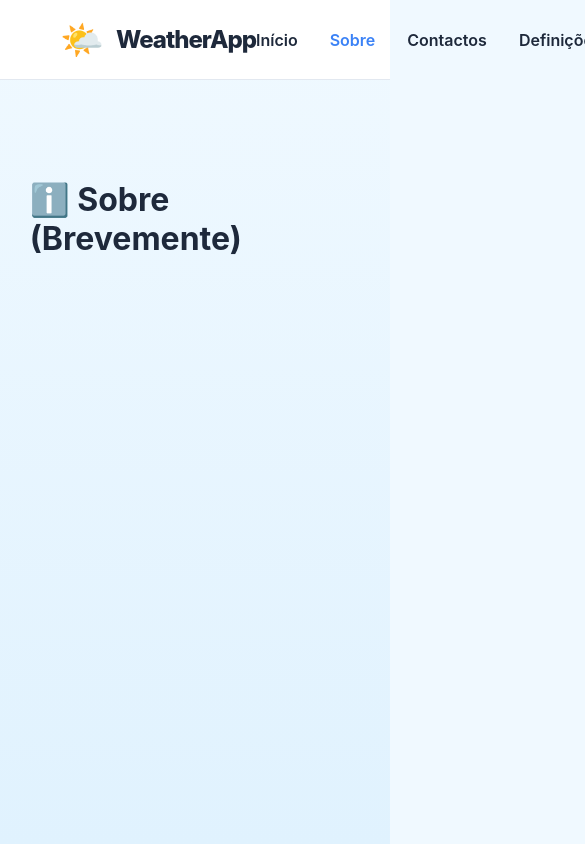
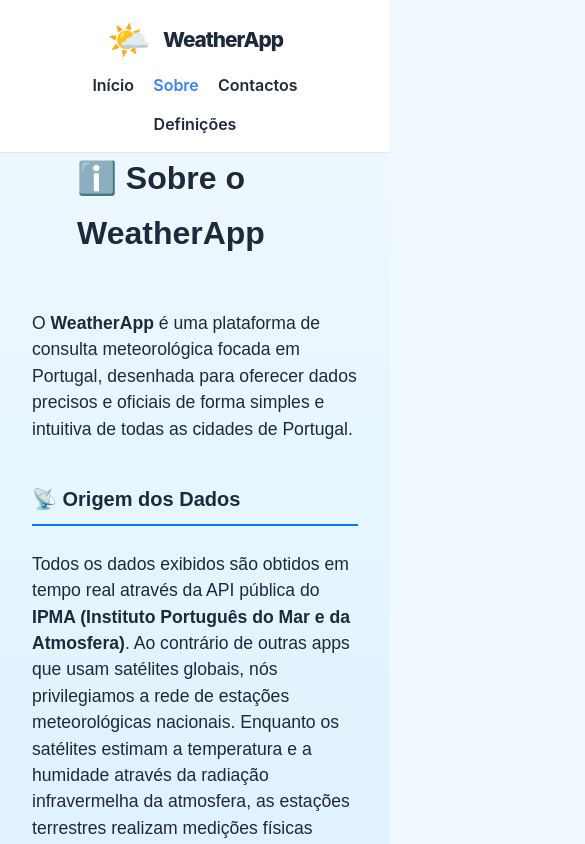
Before and after one commit to luismotadev22/weather-app, a React (Vite) app: page /sobre in a window 390 px wide. Shown: the top 844 px of the page, 585 px wide, since content can reach past the window. Built offline with nearby package versions, Linux system fonts and the light colour scheme.

Commit message:
New Version22

```diff
--- a/public/districts-islands.json
+++ b/public/districts-islands.json
@@ -13,6 +13,7 @@
     { "globalIdLocal": 1110600, "local": "Lisboa" },
     { "globalIdLocal": 1121400, "local": "Portalegre" },
     { "globalIdLocal": 1131200, "local": "Porto" },
+    { "globalIdLocal": 1131200, "local": "Matosinhos" },
     { "globalIdLocal": 1141600, "local": "Santarém" },
     { "globalIdLocal": 1151200, "local": "Setúbal" },
     { "globalIdLocal": 1160900, "local": "Viana do Castelo" },
--- a/src/App.css
+++ b/src/App.css
@@ -14,15 +14,15 @@
 
 header.main-header,
 .main-header {
-  width: 100% !important;
-  background-color: var(--header-bg) !important;
-  border-bottom: 1px solid var(--header-border) !important;
+  width: 100% ;
+  background-color: var(--header-bg) ;
+  border-bottom: 1px solid var(--header-border) ;
 
   padding: 18px 60px;
   position: sticky;
   top: 0;
   z-index: 1000;
-  font-weight: 800 !important;
+  font-weight: 800 ;
   backdrop-filter: blur(10px);
   transition: background-color 0.3s ease, border-color 0.3s ease;
   display: flex;
@@ -104,7 +104,7 @@
   gap: 25px !important;
 
   /* Espaço extra no topo para não colar na Navbar */
-  padding: 80px 0 !important;
+  padding: 40px 0 !important;
 }
 
 /* 2. HERO SECTION - Título e Pesquisa */
@@ -596,3 +596,279 @@
 body.dark .hero-section p {
   color: #cbd5e1 !important;
 }
+
+.sobre-container {
+  padding: 40px 20px;
+  max-width: 1100px;
+  margin: 0 auto;
+  font-family: Arial, sans-serif;
+  line-height: 1.7;
+  text-align: left;
+}
+
+/* Seções */
+.sobre-section {
+  margin-bottom: 40px;
+  margin-left: -180px;
+}
+
+/* Título principal */
+.sobre-title {
+  font-size: 2rem;
+  color: #007bff;
+  margin-bottom: 30px;
+  font-weight: bold;
+}
+
+/* Subtítulos */
+.sobre-subtitle {
+  font-size: 1.4rem;
+  border-bottom: 2px solid #007bff;
+  padding-bottom: 8px;
+  margin-bottom: 25px;
+  font-weight: 600;
+}
+
+/* Texto */
+.sobre-text {
+  font-size: 1.1rem;
+  margin-bottom: 20px;
+  margin-left: 10px;
+}
+
+/* Lista */
+.sobre-list {
+  padding-left: 25px;
+  font-size: 1.05rem;
+}
+
+.sobre-list li {
+  margin-bottom: 10px;
+}
+
+/* Responsividade */
+@media (max-width: 768px) {
+  .sobre-container {
+    padding: 30px 15px;
+  }
+
+  .sobre-title {
+    font-size: 1.7rem;
+  }
+
+  .sobre-subtitle {
+    font-size: 1.25rem;
+  }
+
+  .sobre-text {
+    font-size: 1rem;
+  }
+}
+
+
+.contactos-card {
+  display: flex;
+  align-items: center;
+  gap: 80px;
+  background: rgba(255, 255, 255, 0.5);
+  padding: 90px;
+  border-radius: 15px;
+  box-shadow: 0 4px 15px rgba(0,0,0,0.05);
+  margin-top: 20px;
+  margin-left: 150px;
+  margin-right: 50px;
+  justify-content: center;
+}
+
+/* Estilo da Foto */
+.contactos-img {
+  width: 350px;
+  height: 350px;
+  object-fit: cover;
+  image-rendering: -webkit-optimize-contrast; /* Para Chrome/Safari */
+  image-rendering: crisp-edges;
+
+  /* Adiciona um filtro leve de nitidez e brilho */
+  filter: contrast(1.05) brightness(1.02);
+
+
+  box-shadow: 0 4px 15px rgba(0,0,0,0.2);
+}
+
+/* Ajuste das informações */
+.contactos-info {
+  flex: 1;
+}
+
+h1.sobre-title {
+  font-size: 2.0rem;
+  margin-bottom: 50px;
+  margin-top: -50px;
+  margin-left: 45px;
+}
+
+.contactos-info p {
+  margin: 30px 0;
+  font-size: 1.1rem;
+
+}
+
+p.sobre-text {
+  font-size: 1.1rem;
+  line-height: 1.5;
+  margin-bottom: 5px;
+}
+
+/* Responsividade para Mobile */
+
+@media (max-width: 768px) {
+
+  /* HEADER */
+  .main-header {
+    padding: 14px 18px;
+  }
+
+  .nav-container {
+    flex-direction: column;
+    gap: 14px;
+  }
+
+  .brand-text {
+    font-size: 1.3rem;
+  }
+
+  .nav-links {
+    gap: 1.2rem;
+    flex-wrap: wrap;
+    justify-content: center;
+  }
+
+  /* CONTENT AREA */
+  .content-area {
+    width: 100% !important;
+    padding: 24px 16px !important;
+    gap: 32px !important;
+  }
+
+  /* HERO */
+  .hero-section {
+    gap: 28px;
+    padding: 0 8px;
+  }
+
+  .hero-section h1 {
+    font-size: 2rem;
+    text-align: center;
+  }
+
+  .hero-section p {
+    text-align: center;
+    font-size: 1rem;
+  }
+
+  /* SEARCH */
+  .search-form {
+    max-width: 100%;
+    padding: 6px;
+  }
+
+  .search-input {
+    font-size: 1rem;
+    height: 44px;
+  }
+
+  .search-button {
+    padding: 0 22px;
+    height: 44px;
+    font-size: 0.95rem;
+  }
+
+  /* FAVORITES */
+  .favorites-section {
+    margin-top: 32px;
+    gap: 24px;
+  }
+
+  .favorites-grid {
+    grid-template-columns: 1fr;
+    gap: 1rem;
+  }
+
+  .favorite-card,
+  .favorite-card-button {
+    padding: 18px;
+  }
+
+  .city-name {
+    font-size: 1.1rem;
+  }
+
+  /* WEATHER CARD */
+  .weather-card {
+    padding: 22px;
+    margin: 20px 0;
+  }
+
+  .weather-icon {
+    font-size: 3.2rem;
+  }
+
+  .weather-label {
+    font-size: 1.2rem;
+  }
+
+  .temp-max {
+    font-size: 1.9rem;
+  }
+
+  .temp-min {
+    font-size: 1.05rem;
+  }
+
+  .weather-details {
+    grid-template-columns: 1fr 1fr;
+    gap: 10px;
+  }
+
+  /* DETAIL PAGE */
+  .city-detail-container {
+    margin-top: 0;
+    padding: 0 12px;
+  }
+
+  .detail-header {
+    flex-direction: column;
+    align-items: flex-start;
+    gap: 10px;
+  }
+
+  .detail-header h1 {
+    font-size: 1.6rem;
+  }
+
+  .back-link {
+    margin-bottom: 10px;
+  }
+
+  /* SOBRE PAGE */
+  .sobre-container {
+    padding: 24px 16px;
+  }
+
+  .sobre-section {
+    margin-left: 0;
+  }
+
+  .sobre-title {
+    font-size: 1.6rem;
+  }
+
+  .sobre-subtitle {
+    font-size: 1.25rem;
+  }
+
+  .sobre-text {
+    font-size: 1rem;
+    margin-left: 0;
+  }
+}
--- a/src/App.jsx
+++ b/src/App.jsx
@@ -5,6 +5,8 @@
 import HomePage from './layout/homepage.jsx';
 import CityDetailPage from './layout/citydetailpage.jsx';
 import SettingsPage from "./layout/settingspage.jsx";
+import Sobre from './layout/sobre.jsx';
+import Contactos from './layout/contactos.jsx';
 
 function App() {
   return (
@@ -14,8 +16,8 @@
         <Routes>
           <Route path="/" element={<HomePage />} />
           <Route path="/cidade/:cityId" element={<CityDetailPage />} />
-          <Route path="/sobre" element={<main style={{ padding: '20px' }}><h1>ℹ️ Sobre (Brevemente)</h1></main>} />
-          <Route path="/contactos" element={<main style={{ padding: '20px' }}><h1>👤 Contactos (Brevemente)</h1></main>} />
+          <Route path="/sobre" element={<Sobre />} />
+          <Route path="/contactos" element={<Contactos />} />
           <Route path="*" element={<main style={{ padding: '20px' }}><h1>404: Página Não Encontrada</h1></main>} />
           <Route path="/definicoes" element={<SettingsPage />} />
         </Routes>
--- /dev/null
+++ b/src/layout/contactos.jsx
@@ -0,0 +1,38 @@
+import React from 'react';
+import '../App.css';
+
+const Contactos = () => {
+  return (
+    <main className="sobre-container">
+      <div className="sobre-section">
+        <h1 className="sobre-title">
+          <span role="img" aria-label="person">👤</span> Contacto
+        </h1>
+
+        <div className="contactos-card">
+          <div className="contactos-foto-area">
+            {/* Substitui 'as-tua-foto.jpg' pelo nome real do teu ficheiro de imagem */}
+            <img
+              src="programador.jpeg"
+              alt="Dono da Plataforma"
+              className="contactos-img"
+            />
+          </div>
+
+          <div className="contactos-info">
+            <h2 className="sobre-subtitle">CEO da WheatherApp</h2>
+            <p className="sobre-text"><strong>Nome:</strong> Luís Fernando Gomes Mota</p>
+            <p className="sobre-text"><strong>Email:</strong> luismota22x@gmail.com</p>
+            <p className="sobre-text"><strong>Telefone:</strong> +351 928 096 108</p>
+
+            <div className="social-links">
+               <p className="sobre-text">Disponível para qualquer esclarecimento técnico sobre a plataforma. Menos na hora do almoço e de jantar.</p>
+            </div>
+          </div>
+        </div>
+      </div>
+    </main>
+  );
+};
+
+export default Contactos;
--- a/src/layout/searchbar.jsx
+++ b/src/layout/searchbar.jsx
@@ -28,4 +28,5 @@
   );
 }
 
+
 export default SearchBar;
--- /dev/null
+++ b/src/layout/sobre.jsx
@@ -0,0 +1,56 @@
+import React from 'react';
+import '../App.css';
+
+const Sobre = () => {
+  return (
+    <main className="sobre-container">
+      <section className="sobre-section">
+        <h1 className="sobre-title">ℹ️ Sobre o WeatherApp</h1>
+        <p className="sobre-text">
+          O <strong>WeatherApp</strong> é uma plataforma de consulta meteorológica focada em Portugal,
+          desenhada para oferecer dados precisos e oficiais de forma simples e intuitiva de todas as cidades de Portugal.
+        </p>
+      </section>
+
+      <section className="sobre-section">
+        <h2 className="sobre-subtitle">📡 Origem dos Dados</h2>
+        <p className="sobre-text">
+          Todos os dados exibidos são obtidos em tempo real através da API pública do
+          <strong> IPMA (Instituto Português do Mar e da Atmosfera)</strong>. Ao contrário de outras apps
+          que usam satélites globais, nós privilegiamos a rede de estações meteorológicas nacionais. Enquanto os satélites estimam a temperatura e a humidade através da radiação infravermelha da atmosfera,
+          as estações terrestres realizam medições físicas diretas no local, deste modo eliminando margens de erro causadas por coberturas de nuvens ou interferências atmosféricas.
+        </p>
+      </section>
+
+      <section className="sobre-section">
+        <h2 className="sobre-subtitle">⚙️ Como funciona a API?</h2>
+        <p className="sobre-text">
+          A ligação ao IPMA é feita em dois passos técnicos fundamentais para garantir a precisão:
+        </p>
+        <ol className="sobre-list">
+          <li>
+            O IPMA utiliza identificadores numéricos (IDs) em vez de nomes, a app primeiro cruza a tua pesquisa (ex: "Matosinhos") com uma lista local
+            de distritos e concelhos para encontrar o ID correspondente (no caso de Matosinhos, o ID do Porto: 1131200).
+
+          </li>
+          <li>
+            Conexão Segura: Após obter o ID, o nosso backend estabelece uma ligação
+            direta aos servidores do IPMA via protocolo HTTP, solicitando o ficheiro JSON específico
+            daquela cidade para as próximas 24 horas.
+          </li>
+        </ol>
+      </section>
+
+      <section className="sobre-section">
+        <h2 className="sobre-subtitle">📍Informação útil sobre Localidades</h2>
+        <p className="sobre-text">
+          A previsão apresentada refere-se sempre à estação meteorológica principal mais próxima.
+          Cidades como Matosinhos, Maia ou Gaia são servidas pelos dados da estação oficial do Porto.
+        </p>
+      </section>
+    </main>
+  );
+};
+
+
+export default Sobre;
--- a/src/logic/api_weather.jsx
+++ b/src/logic/api_weather.jsx
@@ -32,7 +32,6 @@
     return { id: city.globalIdLocal, name: city.local };
   } catch (err) {
     console.error("Erro em getCityId:", err.message);
-    throw err;
   }
 };
 
```
Also changed, not shown: src/assets/programador.jpeg (added).
